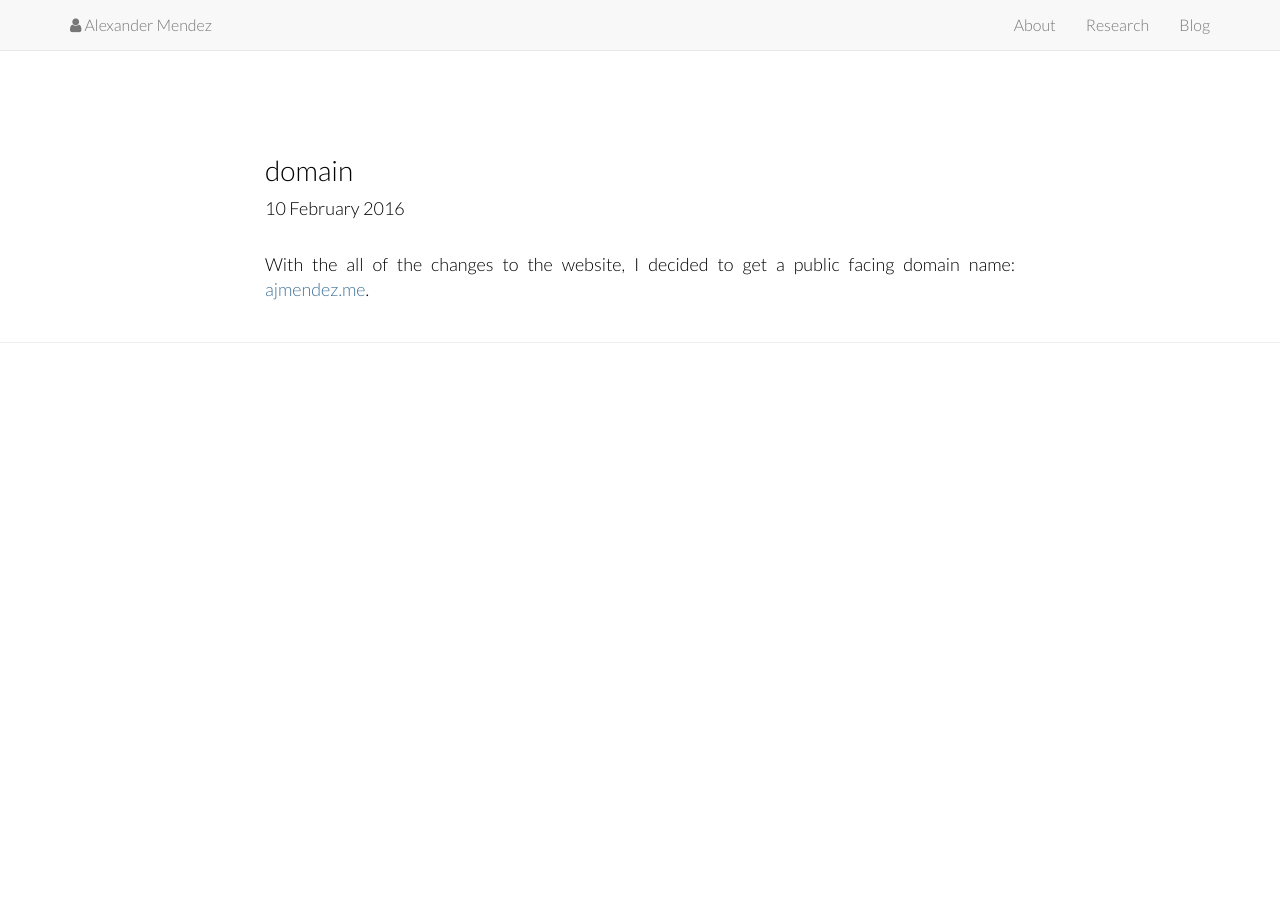
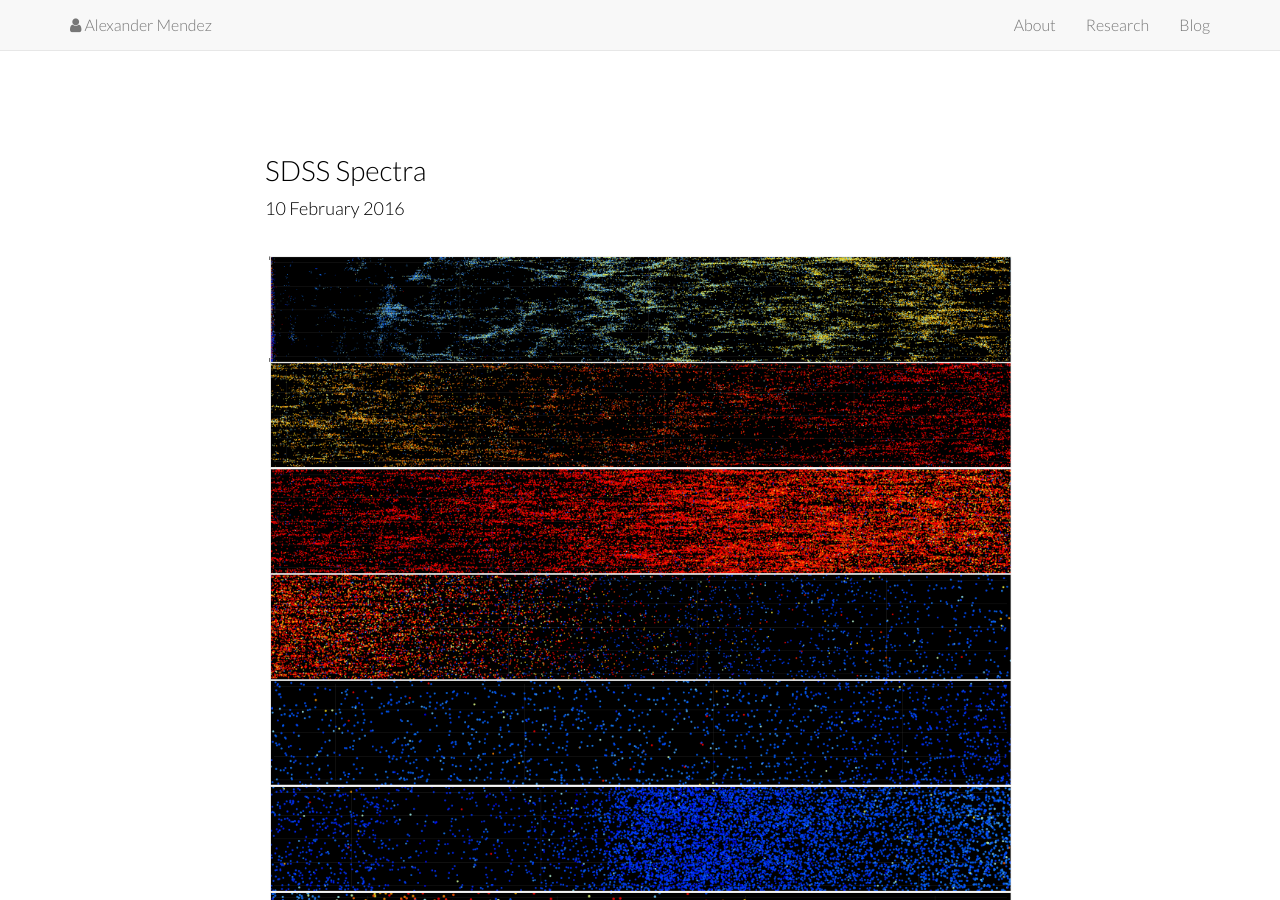
Before and after one commit to ajmendez/ajmendez.github.com, a Jekyll site: the page built from _posts/2016-02-10-sdss.md, in a window 1280 px wide and 900 px high. Built offline with Jekyll 4.4.1, drawn with Linux system fonts in a browser that asks for light colours; nearby versions of some CDN libraries; Markdown is read by kramdown in place of the engine named in the settings; some of the changed text lies outside the part shown.

Commit message:
updated wrong post

```diff
--- a/_posts/2016-02-10-sdss.md
+++ b/_posts/2016-02-10-sdss.md
@@ -1,8 +1,10 @@
 ---
 layout: post
-title:  "domain"
+title:  "SDSS Spectra"
 date:   2016-2-10
-categories: domain
+categories: SDSS Visualization
 ---
 
-With the all of the changes to the website, I decided to get a public facing domain name: [ajmendez.me](https://ajmendez.me).
+![SDSS]({{ site.baseurl }}/assets/sdss_spec.png)
+
+Top left is today.  Bottom right is the big bang. The points in the middle are 4 million spectroscopic galaxies.  More on all of this soon.
```
